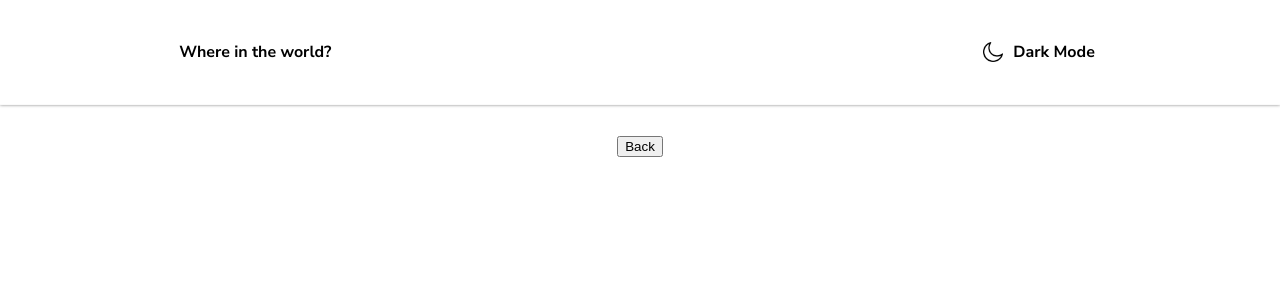
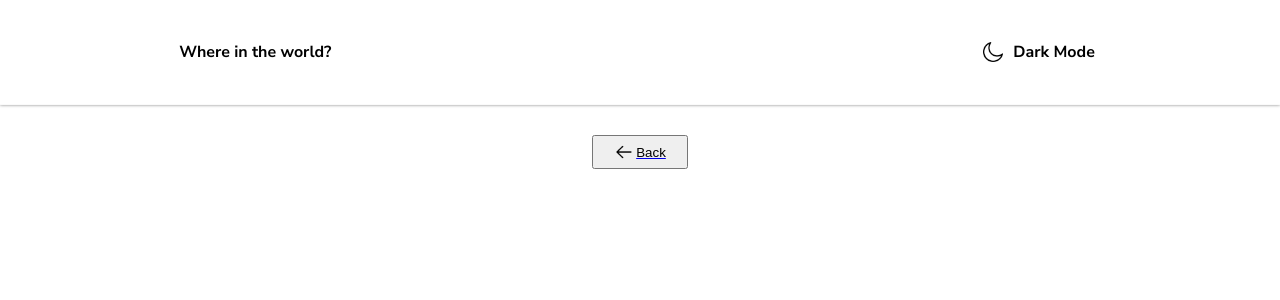
Before and after one commit to Haywayaheadshot/rest-countries-api-with-color-theme-switcher, a React (Create React App) app: page /1 in a window 1280 px wide. Shown: the top 300 px of the page. Built offline with nearby package versions, Linux system fonts and the light colour scheme.

Commit message:
Import back arrow icon and add to back-btn

```diff
--- a/src/pages/Details.js
+++ b/src/pages/Details.js
@@ -2,6 +2,7 @@ import React from 'react';
 import { useSelector } from 'react-redux';
 import { NavLink, useParams } from 'react-router-dom';
 import '../styles/details.css';
+import backArrow from '../assets/icons/left-arrow.png';
 
 function Details() {
   const params = useParams();
@@ -11,7 +12,10 @@ function Details() {
   return (
     <div className="details-container">
       <NavLink to="/">
-        <button type="button">Back</button>
+        <button className="back-btn" type="button">
+          <img className="back-arrow" src={backArrow} alt="Back" />
+          Back
+        </button>
       </NavLink>
       {filteredCountry.map((country) => (
         <section key={country.name.official} className="country-detail-section">
```
